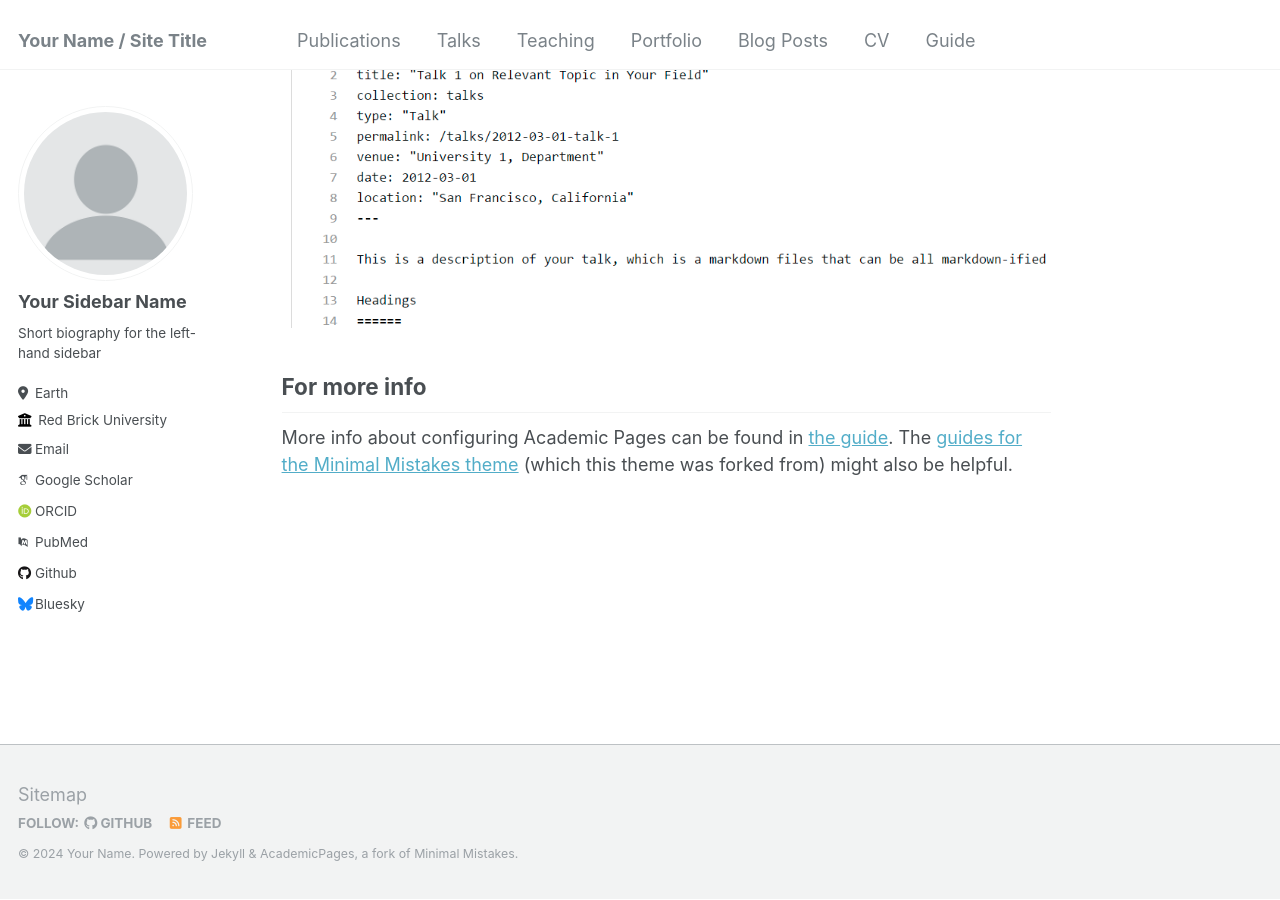
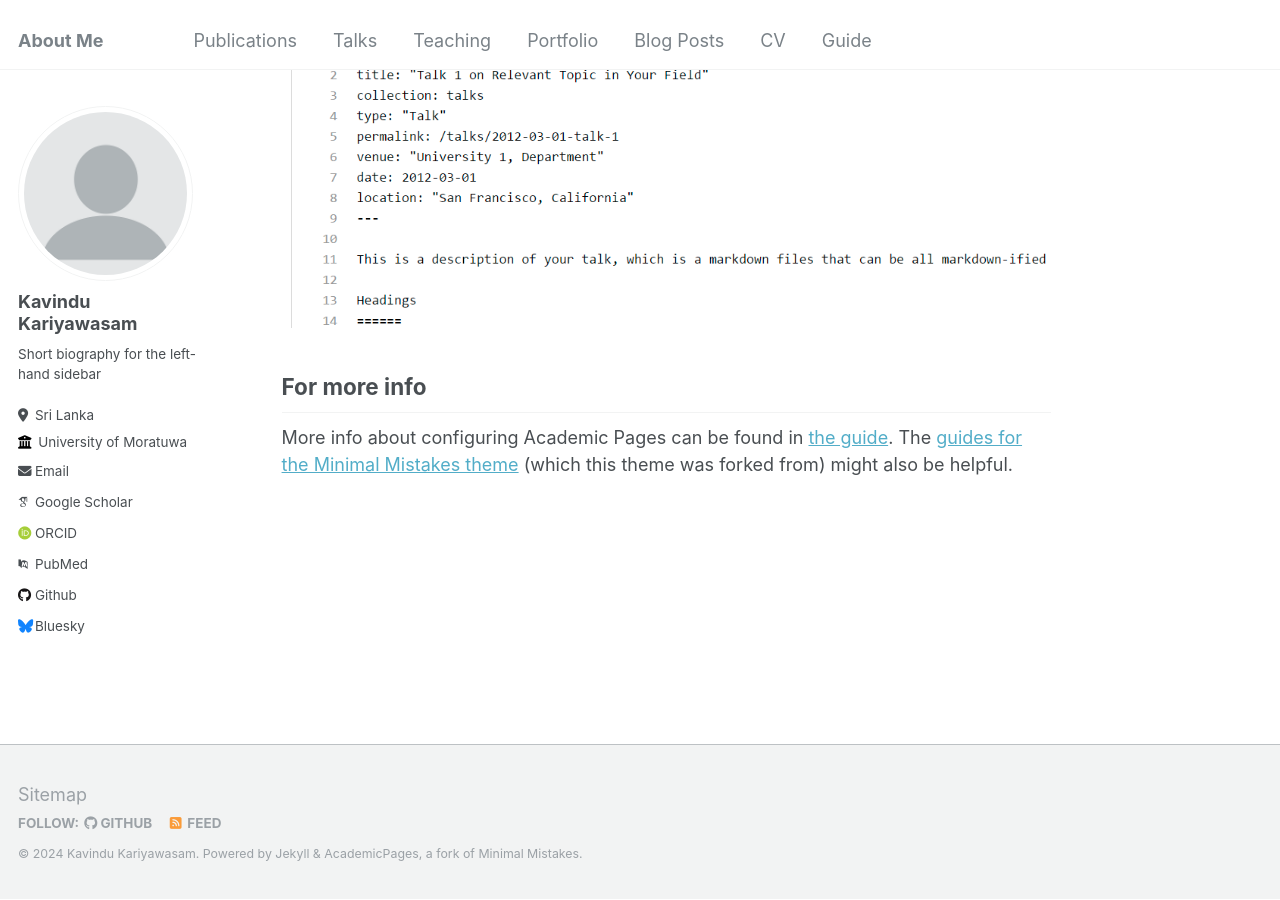
Before and after one commit to KavinduKariyawasam/Kavindu, a Jekyll site: the page built from _pages/about.md, in a window 1280 px wide and 900 px high, scrolled down 2367 px. Built offline with Jekyll 4.4.1, drawn with Linux system fonts in a browser that asks for light colours; some web fonts are replaced.

Commit message:
Update _config.yml

```diff
--- a/_config.yml
+++ b/_config.yml
@@ -8,13 +8,13 @@
 
 # Basic Site Settings
 locale                   : "en-US"
-title                    : "Your Name / Site Title"
+title                    : "About Me"
 title_separator          : "-"
-name                     : &name "Your Name"
+name                     : &name "Kavindu Kariyawasam"
 description              : &description "personal description"
-url                      : https://academicpages.github.io # the base hostname & protocol for your site e.g. "https://mmistakes.github.io"
+url                      : https://kavindukariyawasam.github.io # the base hostname & protocol for your site e.g. "https://mmistakes.github.io"
 baseurl                  : "" # the subpath of your site, e.g. "/blog"
-repository               : "academicpages/academicpages.github.io"
+repository               : "KavinduKariyawasam/kavindukariyawasam.github.io"
 
 # Site Author - The following control what appear as part of the author content on the side bar.
 #               If a field is blank the icon and link will not appear, otherwise it will be shown.
@@ -22,13 +22,13 @@ repository               : "academicpages/academicpages.github.io"
 author:
   # Biographic information
   avatar           : "profile.png"
-  name             : "Your Sidebar Name"
+  name             : "Kavindu Kariyawasam"
   pronouns         : # example: "she/her"
   bio              : "Short biography for the left-hand sidebar"
-  location         : "Earth"
-  employer         : "Red Brick University"
+  location         : "Sri Lanka"
+  employer         : "University of Moratuwa"
   uri              : # URL
-  email            : "none@example.org"
+  email            : "kkdkariyawasam@gmail.com"
 
   # Academic websites
   arxiv            : # URL - Update with the correct link to your profile
```
